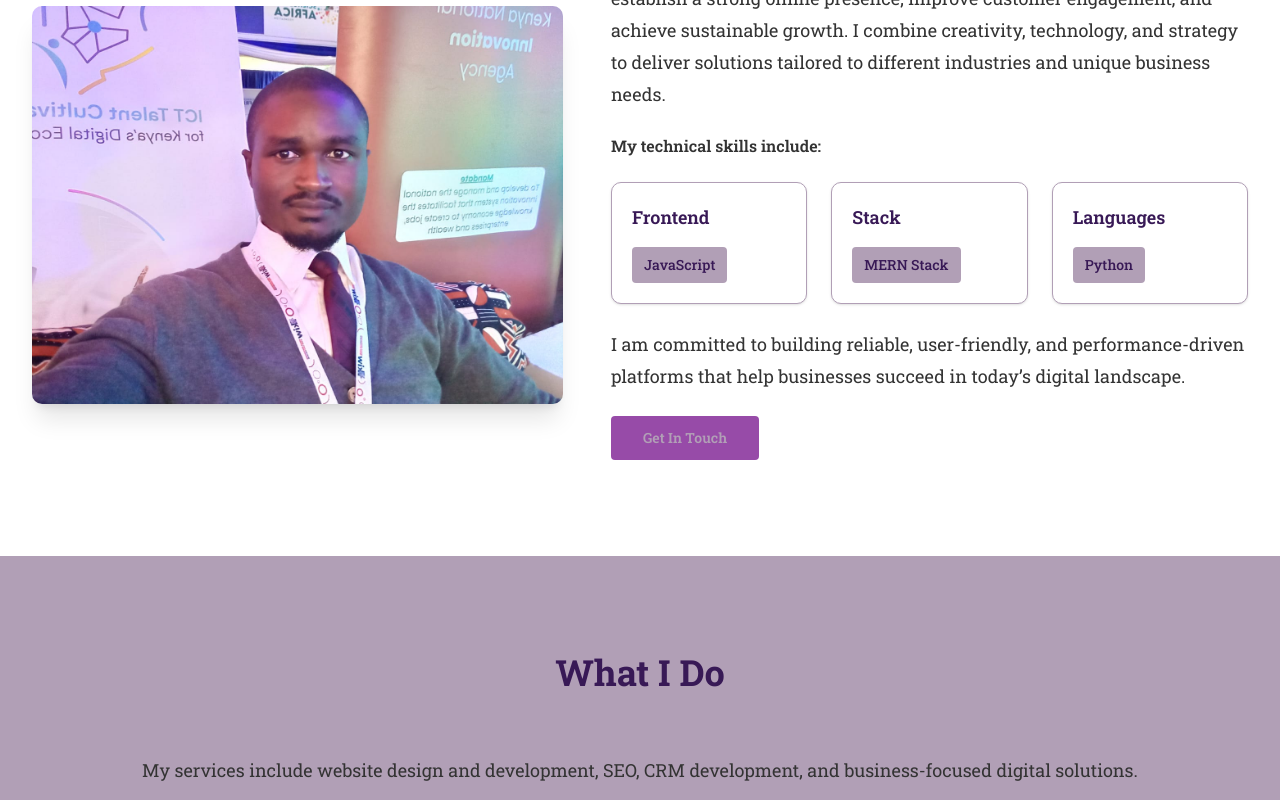
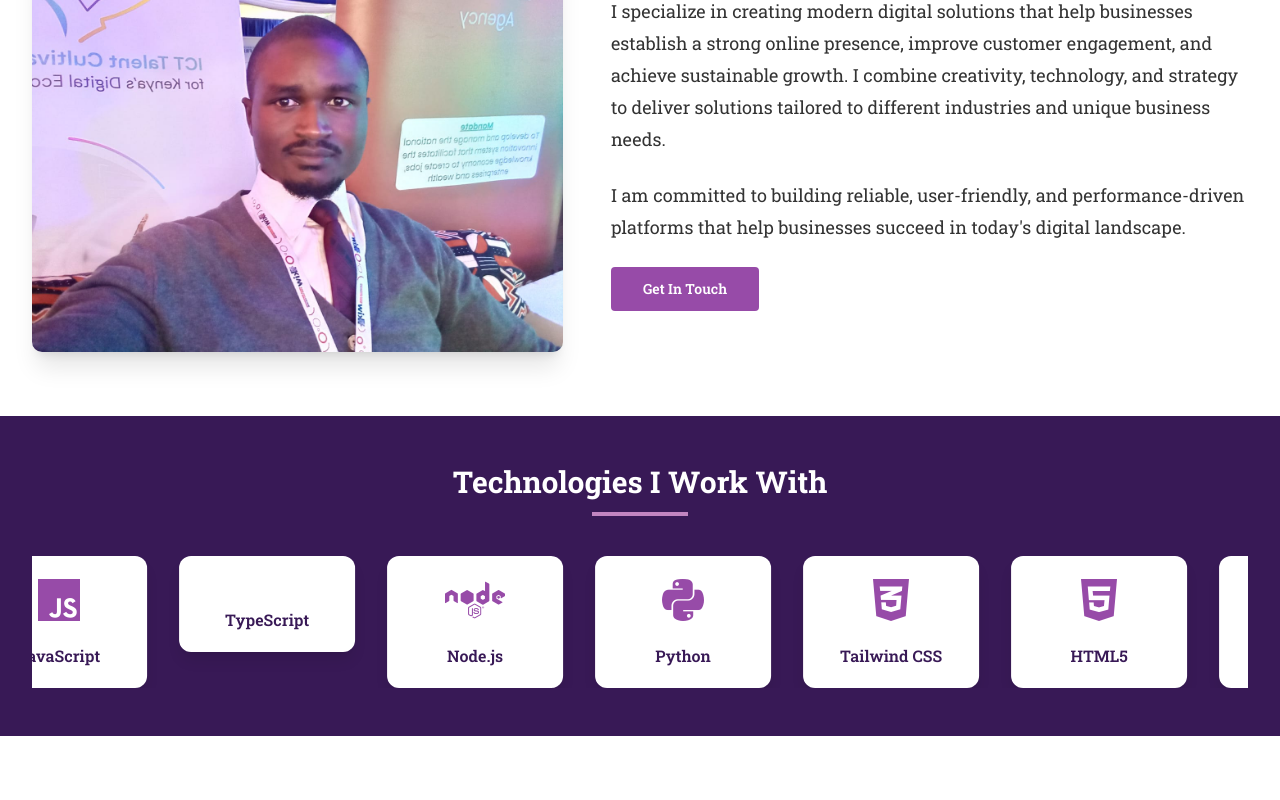
Before and after one commit to csandrew/csandrew_portfolio, a React (Vite) app: page / in a window 1280 px wide. Shown: the part 800-1600 px from the top of the page. Built offline with nearby package versions, Linux system fonts and the light colour scheme; the HTML template or start-up script is replaced by a standard one; a web font is replaced by a local one.

Commit message:
Modified: About, Contact, & Footer

```diff
--- a/src/components/About.jsx
+++ b/src/components/About.jsx
@@ -1,59 +1,120 @@
+import { useEffect } from 'react';
 
-const skillCategories = [
-  { title: 'Frontend', skills: ['JavaScript'] },
-  { title: 'Stack', skills: ['MERN Stack'] },
-  { title: 'Languages', skills: ['Python'] },
-];
+const SkillMarquee = () => {
+  const skills = [
+    { name: "React.js", icon: "fab fa-react" },
+    { name: "Next.js", icon: "fab fa-nextjs" },
+    { name: "JavaScript", icon: "fab fa-js" },
+    { name: "TypeScript", icon: "fab fa-typescript" },
+    { name: "Node.js", icon: "fab fa-node" },
+    { name: "Python", icon: "fab fa-python" },
+    { name: "Tailwind CSS", icon: "fab fa-css3-alt" },
+    { name: "HTML5", icon: "fab fa-html5" },
+    { name: "CSS3", icon: "fab fa-css3-alt" },
+    { name: "Git", icon: "fab fa-git-alt" },
+    { name: "MongoDB", icon: "fas fa-database" },
+    { name: "PostgreSQL", icon: "fas fa-database" },
+    { name: "WordPress", icon: "fab fa-wordpress" },
+    { name: "Figma", icon: "fab fa-figma" },
+    { name: "Docker", icon: "fab fa-docker" },
+  ];
 
-function About() {
+  // Triple the array for smooth infinite scroll
+  const scrollingSkills = [...skills, ...skills, ...skills];
+
   return (
-    <section id="about" className="bg-white py-24">
+    <div className="w-full bg-dark py-12 overflow-hidden mt-16">
       <div className="mx-auto max-w-7xl px-6 sm:px-8">
+        <div className="text-center mb-10">
+          <h3 className="text-3xl font-bold text-white mb-3">Technologies I Work With</h3>
+          <div className="w-24 h-1 bg-accent mx-auto"></div>
+        </div>
 
+        {/* Marquee Container */}
+        <div className="relative overflow-hidden">
+          <div className="flex marquee-track">
+            {scrollingSkills.map((skill, idx) => (
+              <div
+                key={idx}
+                className="flex-shrink-0 w-36 sm:w-44 mx-4"
+              >
+                {/* FIXED: Solid white background with dark text */}
+                <div className="bg-white rounded-xl p-5 text-center shadow-lg hover:shadow-2xl transition-all duration-300 hover:scale-110 cursor-pointer">
+                  <i className={`${skill.icon} text-4xl sm:text-5xl text-secondary mb-3`}></i>
+                  <p className="text-dark font-semibold text-sm sm:text-base mt-2">{skill.name}</p>
+                </div>
+              </div>
+            ))}
+          </div>
+        </div>
+      </div>
+
+      {/* Marquee Animation Styles */}
+      <style>
+        {`
+          @keyframes marquee {
+            0% {
+              transform: translateX(0);
+            }
+            100% {
+              transform: translateX(-33.33%);
+            }
+          }
+
+          .marquee-track {
+            animation: marquee 40s linear infinite;
+            width: max-content;
+          }
+
+          .marquee-track:hover {
+            animation-play-state: paused;
+          }
+        `}
+      </style>
+    </div>
+  );
+};
+
+// About Section with Marquee
+const About = () => {
+  return (
+    <section id="about" className="bg-white py-20">
+      <div className="mx-auto max-w-7xl px-6 sm:px-8">
         <div className="text-center mb-12">
           <h2 className="inline-block text-center text-3xl font-bold text-dark sm:text-4xl hover:border-b-4 hover:border-primary hover:pb-2 transition-all duration-300">
             About Me
           </h2>
+          <div className="w-24 h-1 bg-accent mx-auto mt-4"></div>
         </div>
-
 
         <div className="grid gap-12 lg:grid-cols-[1fr_1.2fr] lg:items-center">
           <div className="overflow-hidden rounded-[10px] shadow-xl shadow-light">
-
             <img src="/assets/images/iface.jpg" alt="Andrew Chemiati" className="h-full w-full object-cover" />
           </div>
+
           <div className="space-y-6">
             <p className="text-base leading-8 text-main sm:text-lg">
-              I specialize in creating modern digital solutions that help businesses establish a strong online presence, improve customer engagement, and achieve sustainable growth.
-              I combine creativity, technology, and strategy to deliver solutions tailored to different industries and unique business needs.
+              I specialize in creating modern digital solutions that help businesses establish a strong online presence,
+              improve customer engagement, and achieve sustainable growth. I combine creativity, technology, and strategy
+              to deliver solutions tailored to different industries and unique business needs.
             </p>
-            <p className="text-base font-semibold text-main">My technical skills include:</p>
-            <div className="grid gap-6 sm:grid-cols-3">
-              {skillCategories.map((category) => (
-                <div key={category.title} className="rounded-[10px] border border-light bg-white p-5 shadow-sm">
-                  <h3 className="text-lg font-semibold text-dark">{category.title}</h3>
-                  <div className="mt-4 flex flex-wrap gap-2">
-                    {category.skills.map((skill) => (
-                      <span key={skill} className="rounded-sm bg-light px-3 py-2 text-sm font-medium text-dark">
-                        {skill}
-                      </span>
-                    ))}
-                  </div>
-                </div>
-              ))}
-            </div>
+
             <p className="text-base leading-8 text-main sm:text-lg">
-              I am committed to building reliable, user-friendly, and performance-driven platforms that help businesses succeed in today’s digital landscape.
+              I am committed to building reliable, user-friendly, and performance-driven platforms that help businesses
+              succeed in today's digital landscape.
+            </p>
 
-            </p>
-            <a href="#contact" className="inline-flex rounded-sm bg-secondary px-8 py-3 text-sm font-semibold text-light transition hover:bg-primary">
+            <a href="#contact" className="inline-flex rounded-sm bg-secondary px-8 py-3 text-sm font-semibold text-white transition hover:bg-primary">
               Get In Touch
             </a>
           </div>
         </div>
       </div>
+
+      {/* Full-Width Skill Marquee */}
+      <SkillMarquee />
     </section>
   );
-}
+};
 
 export default About;
--- a/src/components/Contact.jsx
+++ b/src/components/Contact.jsx
@@ -1,4 +1,15 @@
 import { useState } from 'react';
+
+// Helper component for contact info items
+const ContactInfo = ({ icon, label, value }) => (
+  <div className="flex items-center gap-3">
+    <i className={`fas fa-${icon} text-primary`}></i>
+    <div>
+      <p className="text-sm text-gray-600">{label}</p>
+      <span className="text-sm text-dark">{value}</span>
+    </div>
+  </div>
+);
 
 function Contact() {
   const [formData, setFormData] = useState({
@@ -37,7 +48,7 @@ function Contact() {
 
       setStatus({
         type: "success",
-        message: "Message sent successfully!",
+        message: "Message sent successfully! I'll get back to you soon.",
       });
 
       setFormData({
@@ -49,37 +60,71 @@ function Contact() {
     } catch (error) {
       setStatus({
         type: "error",
-        message: "Something went wrong. Try again.",
+        message: "Something went wrong. Please try again later.",
       });
+    } finally {
+      setLoading(false);
     }
-
-    setLoading(false);
   };
 
   return (
     <section id="contact" className="bg-light py-24">
       <div className="mx-auto max-w-7xl px-6 sm:px-8">
-        <h2 className="mb-12 text-center text-3xl font-bold text-dark sm:text-4xl">Get In Touch</h2>
+        <h2 className="mb-12 text-center text-3xl font-bold text-dark sm:text-4xl">
+          Get In Touch
+        </h2>
+
         <div className="grid gap-12 lg:grid-cols-[0.9fr_1.1fr]">
+          {/* Left Column - Contact Info */}
           <div className="space-y-6">
-            <h3 className="text-2xl font-semibold text-dark">Let's Talk About Your Project</h3>
+            <h3 className="text-2xl font-semibold text-dark">
+              Let's Talk About Your Project
+            </h3>
             <p className="text-base leading-8 text-main">
-              I'm currently available for freelance work and open to new opportunities. Feel free to reach out if you have a project or just want to connect.
+              I'm currently available for freelance work and open to new opportunities.
+              Feel free to reach out if you have a project or just want to connect.
             </p>
-            {/* Social links section removed */}
+
+            <div className="space-y-4">
+              <h4 className="text-lg font-semibold text-primary">Contact Me</h4>
+
+              <ContactInfo icon="location-dot" label="Location" value="Nairobi, Kenya" />
+              <ContactInfo icon="phone" label="Phone" value="+254 735 916 581" />
+              <ContactInfo
+                icon="envelope"
+                label="Email"
+                value={
+                  <a href="mailto:andreaschemiati@gmail.com" className="hover:text-accent">
+                    andreaschemiati@gmail.com
+                  </a>
+                }
+              />
+            </div>
           </div>
+
+          {/* Right Column - Contact Form */}
           <div className="rounded-[10px] bg-white p-8 shadow-xl">
-            <form name="contact" method="POST" data-netlify="true" onSubmit={handleSubmit} className="space-y-5">
+            <form
+              name="contact"
+              method="POST"
+              data-netlify="true"
+              onSubmit={handleSubmit}
+              className="space-y-5"
+            >
               <input type="hidden" name="form-name" value="contact" />
+
               {status && (
                 <p
                   className={`rounded-2xl px-4 py-3 text-sm font-medium ${
-                    status.type === 'success' ? 'bg-emerald-100 text-emerald-800' : 'bg-rose-100 text-rose-800'
+                    status.type === 'success'
+                      ? 'bg-emerald-100 text-emerald-800'
+                      : 'bg-rose-100 text-rose-800'
                   }`}
                 >
                   {status.message}
                 </p>
               )}
+
               <div className="grid gap-5 sm:grid-cols-2">
                 <input
                   type="text"
@@ -100,6 +145,7 @@ function Contact() {
                   className="w-full rounded-sm border border-light bg-white px-5 py-4 text-sm text-dark outline-none transition focus:border-accent focus:ring-2 focus:ring-accent/30"
                 />
               </div>
+
               <input
                 type="text"
                 name="subject"
@@ -109,14 +155,17 @@ function Contact() {
                 required
                 className="w-full rounded-sm border border-light bg-white px-5 py-4 text-sm text-dark outline-none transition focus:border-accent focus:ring-2 focus:ring-accent/30"
               />
+
               <textarea
                 name="message"
                 value={formData.message}
                 onChange={handleChange}
                 placeholder="Your Message"
                 required
-                className="h-30 w-full resize-none rounded-sm border border-light bg-white px-5 py-4 text-sm text-dark outline-none transition focus:border-accent focus:ring-2 focus:ring-accent/30"
+                rows={5}
+                className="w-full resize-none rounded-sm border border-light bg-white px-5 py-4 text-sm text-dark outline-none transition focus:border-accent focus:ring-2 focus:ring-accent/30"
               />
+
               <button
                 type="submit"
                 disabled={loading}
--- a/src/index.css
+++ b/src/index.css
@@ -25,7 +25,6 @@
     from {
       opacity: 0;
     }
-
     to {
       opacity: 1;
     }
@@ -153,7 +152,7 @@
     font-family: 'Roboto Slab', serif;
     -webkit-font-smoothing: antialiased;
     -moz-osx-font-smoothing: grayscale;
-}
+  }
 
   *,
   *::before,
@@ -164,16 +163,12 @@
 
 /* Additional animations and utilities outside the base layer */
 @layer utilities {
-
   /* WhatsApp button pulse animation */
   @keyframes pulse {
-
-    0%,
-    100% {
+    0%, 100% {
       transform: scale(1);
       opacity: 1;
     }
-
     50% {
       transform: scale(1.2);
       opacity: 0.7;
@@ -186,12 +181,9 @@
 
   /* Floating animation for WhatsApp button */
   @keyframes bounce-slow {
-
-    0%,
-    100% {
+    0%, 100% {
       transform: translateY(0);
     }
-
     50% {
       transform: translateY(-10px);
     }
@@ -210,3 +202,22 @@
     pointer-events: none;
   }
 }
+
+/* Marquee animation for skills carousel */
+@keyframes marquee {
+  0% {
+    transform: translateX(0);
+  }
+  100% {
+    transform: translateX(-33.33%);
+  }
+}
+
+.animate-marquee {
+  animation: marquee 30s linear infinite;
+  width: max-content;
+}
+
+.animate-marquee:hover {
+  animation-play-state: paused;
+}
```
Also changed, not shown: src/components/Footer.jsx (+55 -43 lines).
